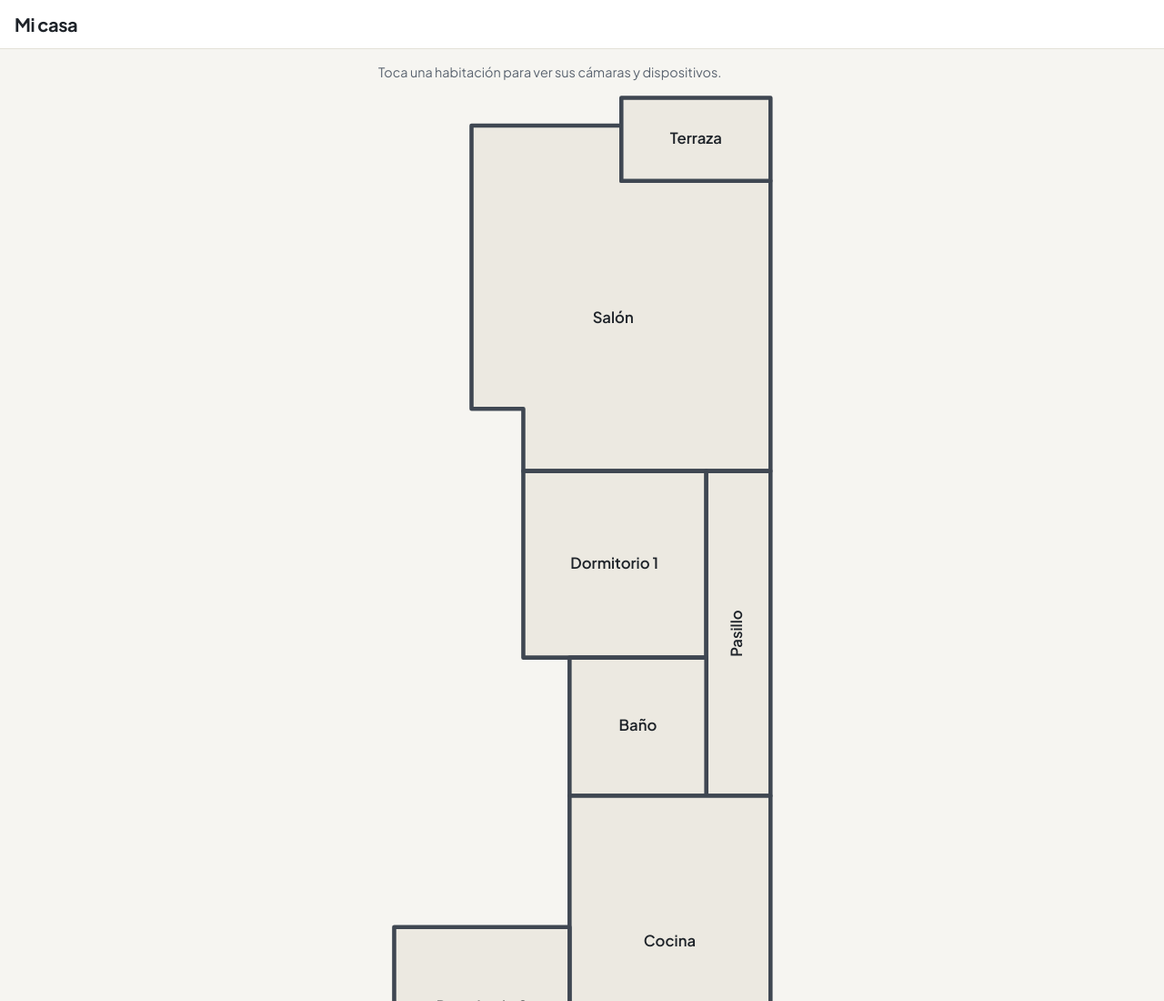
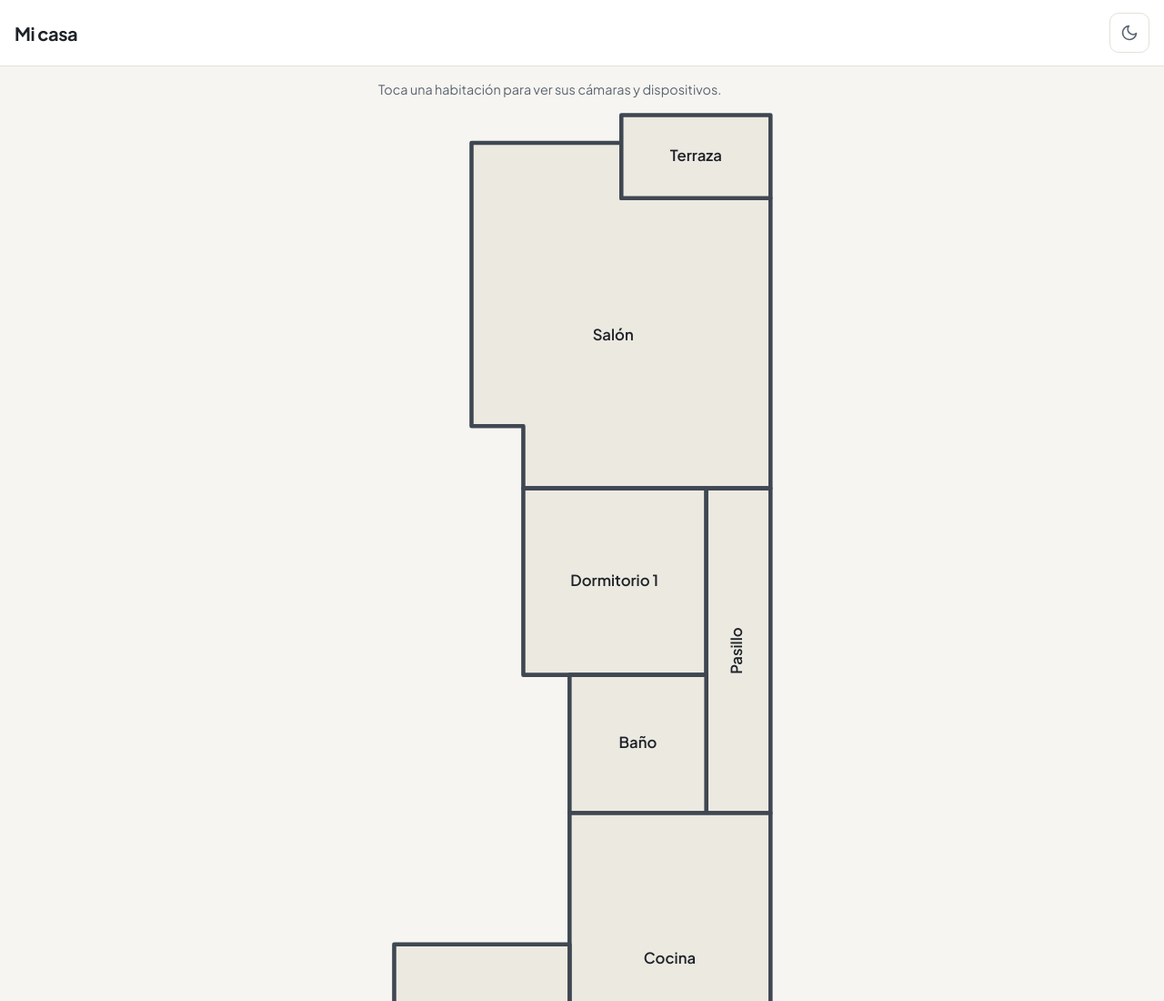
Before and after one commit to AngelGoRo/camweb, a plain HTML site: page assets/web/index.html in a window 1280 px wide. Shown: the top 1100 px of the page at 91% size. Drawn offline with Linux system fonts and the light colour scheme.

Commit message:
Añadir botón para cambiar entre modo claro y oscuro
El tema lo marca el atributo data-theme de <html>. Un script en el <head>
lo fija antes de pintar (elección guardada en localStorage o, si no hay,
la del sistema) y el botón de la cabecera alterna entre ambos.

Co-Authored-By: Claude Opus 5.5 <noreply@anthropic.com>

```diff
--- a/assets/web/index.html
+++ b/assets/web/index.html
@@ -28,8 +28,13 @@
     /* ---- Colores (claro / oscuro) ------------------------------------------------
        Tema claro: paleta A1 "Verde azulado" (fondo hueso cálido + acento verde azulado).
        El tema oscuro de abajo es provisional: sus colores se elegirán más adelante.
+
+       El tema activo lo marca el atributo data-theme="light|dark" de <html>, que fija el
+       script del <head> (ver más abajo). Así hay un único sitio con los colores oscuros
+       y el botón de la cabecera solo tiene que cambiar ese atributo.
        ------------------------------------------------------------------------------- */
     :root {
+      color-scheme: light;       /* barras de scroll y controles nativos en claro    */
       --bg:           #f6f5f1;   /* fondo general, hueso cálido                     */
       --surface:      #ffffff;   /* tarjetas y cabecera                             */
       --text:         #1e2329;   /* texto principal                                 */
@@ -48,8 +53,8 @@
       --font-ui:     "Plus Jakarta Sans", system-ui, -apple-system, "Segoe UI", Roboto, sans-serif;
       --font-mono:   "JetBrains Mono", ui-monospace, "Cascadia Mono", Consolas, monospace;
     }
-    @media (prefers-color-scheme: dark) {
-      :root {
+    :root[data-theme="dark"] {
+      color-scheme: dark;
       --bg:          #15181d;
       --surface:     #1f232a;
       --text:        #e8eaee;
@@ -62,7 +67,6 @@
       --border:      #333944;
       --accent-hover: #7aaeff;
       --card-border:  #333944;
-      }
     }
 
     * { box-sizing: border-box; }
@@ -128,6 +132,28 @@
     }
     .back:hover { color: var(--accent-hover); background: var(--bg); }
 
+    /* ---- Botón de tema (claro / oscuro) ------------------------------------------- */
+    .theme-toggle {
+      margin-left: auto;            /* lo empuja al extremo derecho de la cabecera */
+      display: grid;
+      place-items: center;
+      width: 44px;
+      height: 44px;                 /* tamaño mínimo cómodo para el dedo */
+      border: 1px solid var(--border);
+      border-radius: 10px;
+      background: none;
+      color: var(--text-soft);
+      cursor: pointer;
+    }
+    .theme-toggle:hover { color: var(--accent); background: var(--bg); }
+    .theme-toggle:focus-visible { outline: 2px solid var(--accent); outline-offset: 2px; }
+    .theme-toggle svg { width: 20px; height: 20px; }
+
+    /* Se muestra el icono del modo al que se va a cambiar: luna en claro, sol en oscuro */
+    .icon-sun                               { display: none; }
+    :root[data-theme="dark"] .icon-sun      { display: block; }
+    :root[data-theme="dark"] .icon-moon     { display: none; }
+
     .device-list { list-style: none; margin: 0; padding: 0; }
     .device-list li {
       background: var(--surface);
@@ -156,12 +182,59 @@
 
     [hidden] { display: none !important; }
   </style>
+
+  <script>
+    /* ==================================================================================
+       TEMA (claro / oscuro)
+       Va en el <head>, antes de que se pinte la página, para que no haya un "parpadeo"
+       con el tema equivocado al cargar.
+         1. Si el usuario ya eligió tema con el botón, se usa ese (guardado en localStorage).
+         2. Si no, se sigue el tema del sistema (prefers-color-scheme).
+       localStorage puede no estar disponible (modo privado, WebView de Android sin
+       almacenamiento), por eso se accede siempre dentro de try/catch.
+       ================================================================================== */
+    const THEME_KEY = "camweb.theme";
+
+    function getSavedTheme() {
+      try {
+        const value = localStorage.getItem(THEME_KEY);
+        return (value === "light" || value === "dark") ? value : null;
+      } catch (e) { return null; }
+    }
+
+    function saveTheme(theme) {
+      try { localStorage.setItem(THEME_KEY, theme); } catch (e) { /* sin almacenamiento: no se recuerda */ }
+    }
+
+    function getSystemTheme() {
+      return matchMedia("(prefers-color-scheme: dark)").matches ? "dark" : "light";
+    }
+
+    function applyTheme(theme) {
+      document.documentElement.dataset.theme = theme;
+    }
+
+    applyTheme(getSavedTheme() || getSystemTheme());
+  </script>
 </head>
 
 <body>
   <header>
     <button id="back" class="back" hidden>&larr; Plano</button>
     <h1 id="title">Mi casa</h1>
+    <button id="theme-toggle" class="theme-toggle" type="button">
+      <!-- Luna: se muestra en tema claro (pulsar = pasar a oscuro) -->
+      <svg class="icon-moon" viewBox="0 0 24 24" fill="none" stroke="currentColor" stroke-width="2"
+           stroke-linecap="round" stroke-linejoin="round" aria-hidden="true">
+        <path d="M21 12.8A9 9 0 1 1 11.2 3a7 7 0 0 0 9.8 9.8z"/>
+      </svg>
+      <!-- Sol: se muestra en tema oscuro (pulsar = pasar a claro) -->
+      <svg class="icon-sun" viewBox="0 0 24 24" fill="none" stroke="currentColor" stroke-width="2"
+           stroke-linecap="round" stroke-linejoin="round" aria-hidden="true">
+        <circle cx="12" cy="12" r="4"/>
+        <path d="M12 2v2M12 20v2M4.9 4.9l1.4 1.4M17.7 17.7l1.4 1.4M2 12h2M20 12h2M4.9 19.1l1.4-1.4M17.7 6.3l1.4-1.4"/>
+      </svg>
+    </button>
   </header>
 
   <main>
@@ -289,6 +362,36 @@
     document.getElementById("back").addEventListener("click", () => { location.hash = ""; });
     window.addEventListener("hashchange", render);
 
+    /* ==================================================================================
+       BOTÓN DE TEMA
+       Alterna claro <-> oscuro y guarda la elección. Desde ese momento manda la elección
+       del usuario y no la del sistema.
+       ================================================================================== */
+    const themeToggle = document.getElementById("theme-toggle");
+
+    function updateThemeToggle() {
+      // El texto describe la acción (no el estado), para lectores de pantalla y el tooltip
+      const label = document.documentElement.dataset.theme === "dark" ? "Cambiar a modo claro"
+                                                                      : "Cambiar a modo oscuro";
+      themeToggle.setAttribute("aria-label", label);
+      themeToggle.title = label;
+    }
+
+    themeToggle.addEventListener("click", () => {
+      const next = document.documentElement.dataset.theme === "dark" ? "light" : "dark";
+      applyTheme(next);
+      saveTheme(next);
+      updateThemeToggle();
+    });
+
+    // Si el usuario nunca ha pulsado el botón, seguimos los cambios del sistema en vivo
+    matchMedia("(prefers-color-scheme: dark)").addEventListener("change", () => {
+      if (getSavedTheme()) return;
+      applyTheme(getSystemTheme());
+      updateThemeToggle();
+    });
+
+    updateThemeToggle();
     drawPlan();
     render();
   </script>
```
Lines whose indentation alone changed are shown as unchanged.
